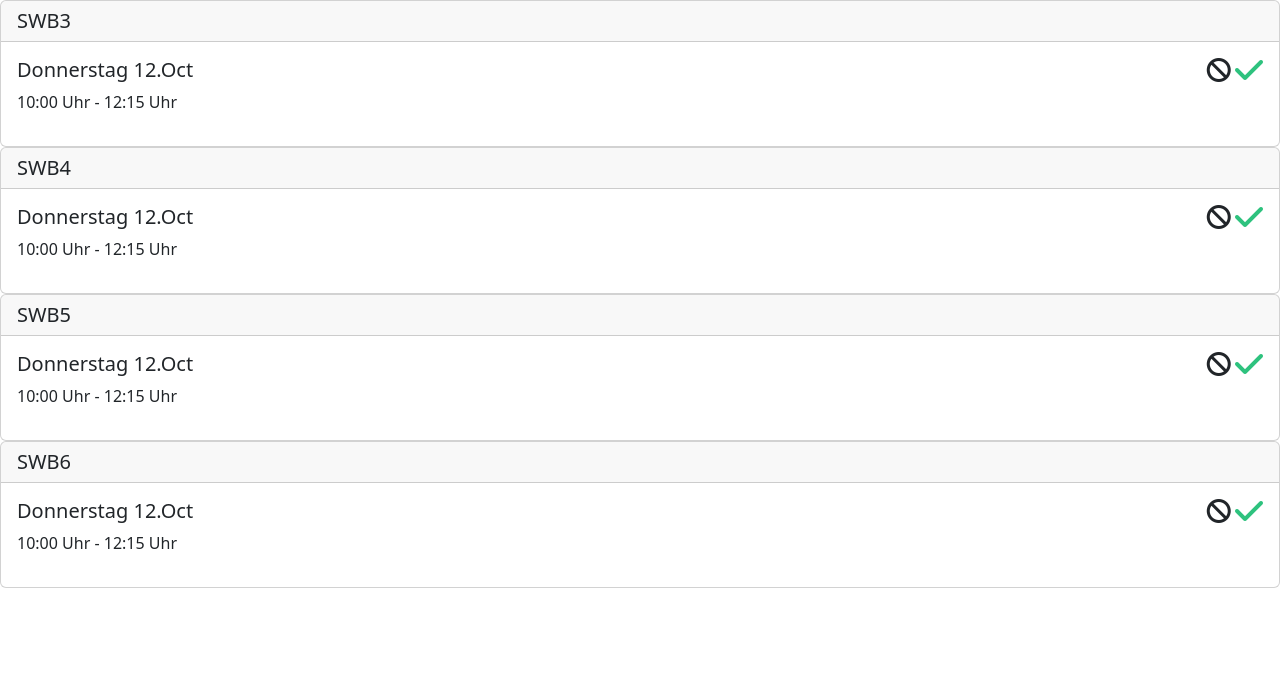
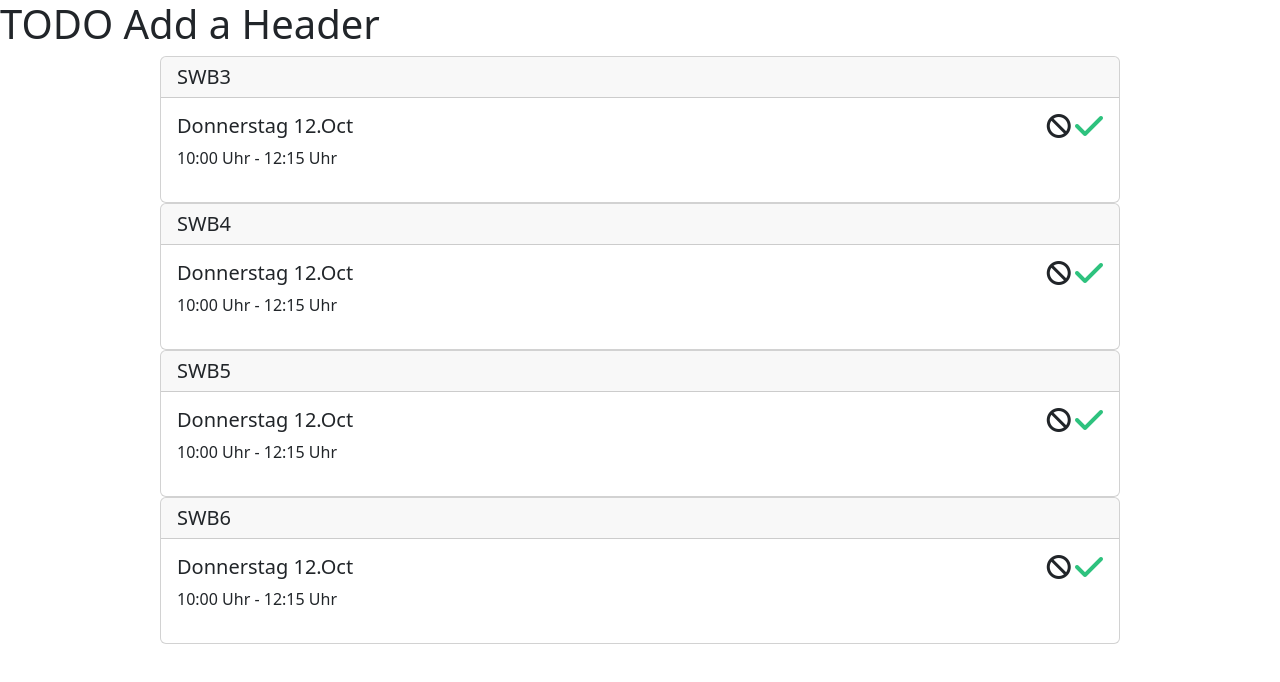
Before and after one commit to MaxTrautwein/HS-Esslingen-G3-WS2324-FIS, a plain HTML site: page Frontend/www/Lecturer.html in a window 1280 px wide. Drawn offline with Linux system fonts and the light colour scheme.

Commit message:
added limiter todo header

```diff
--- a/Frontend/www/Lecturer.css
+++ b/Frontend/www/Lecturer.css
@@ -9,6 +9,12 @@ right: 1em;
     position: relative;
 }
 
+.limiter{
+    width: 80vw;
+    max-width: 60em;
+    margin-left: auto;
+    margin-right: auto;
+}
 
 .canceld{
 background-color: #CFCFCF;
--- a/Frontend/www/Lecturer.html
+++ b/Frontend/www/Lecturer.html
@@ -36,8 +36,14 @@
     </div>
 </template>
 
+<header>
 
-<div id="CardContainer">
+    <h1> TODO Add a Header</h1>
+
+</header>
+
+
+<div id="CardContainer" class="limiter">
 
 
 </div>
```
